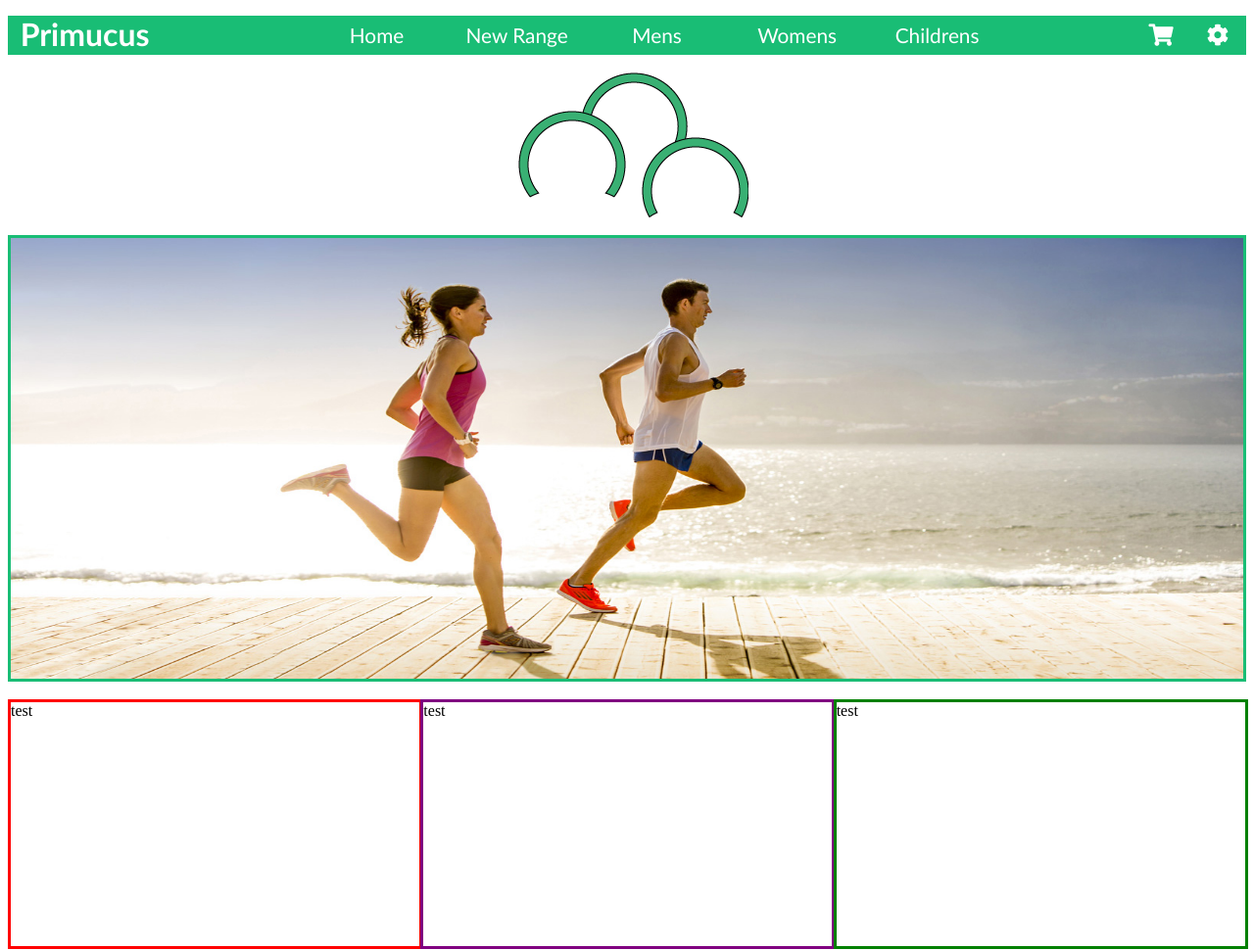
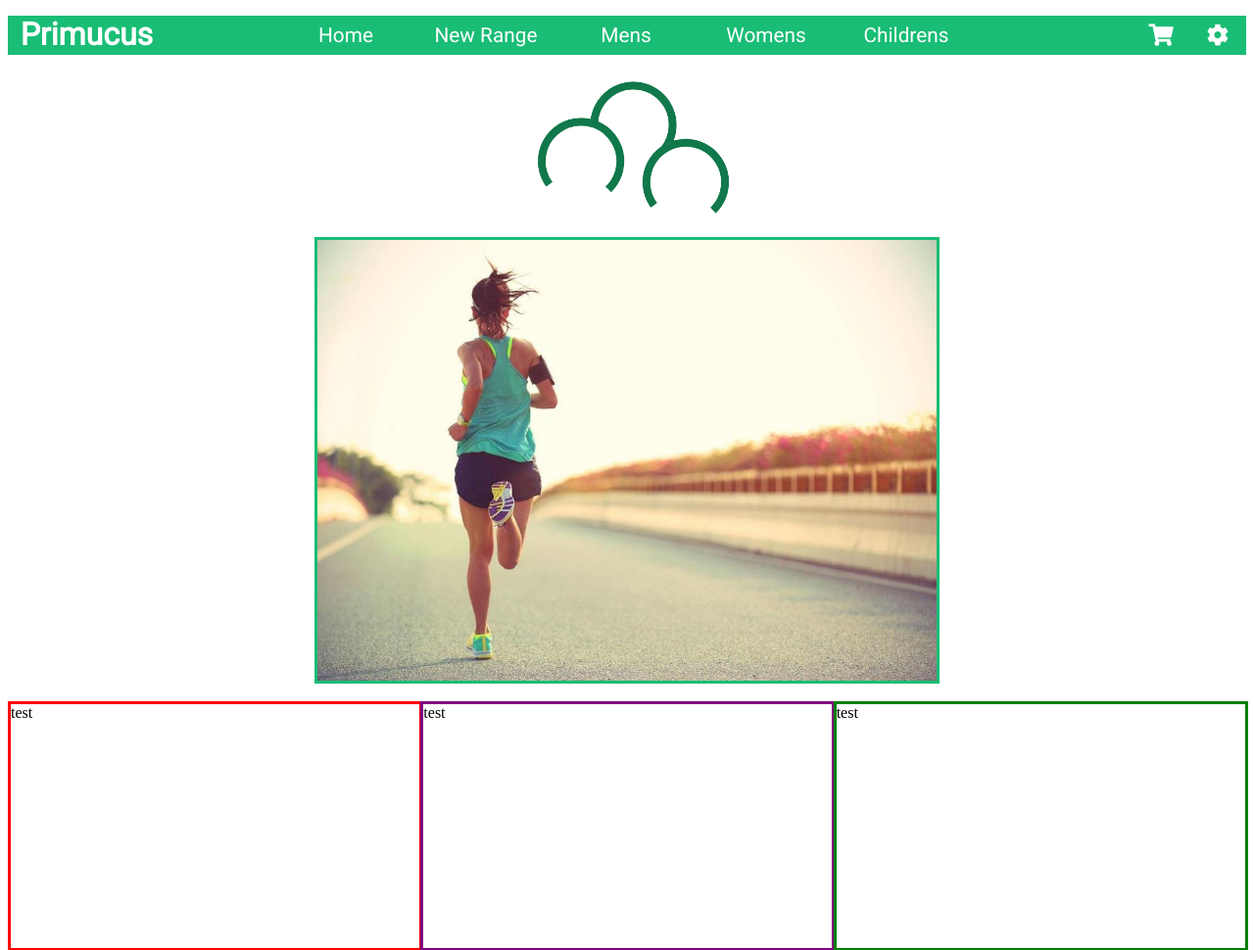
Before and after one commit to CharlesdeKerckhove/Portfolio, a PHP site: page / in a window 1280 px wide; the page is wider, and only the part inside the window is pictured. Shown: the top 970 px of that part at 98% size. Run offline with PHP 8.4, Linux system fonts and the light colour scheme; grey boxes are pictures that could not be loaded.

Commit message:
Logo Change

```diff
--- a/StyleSheet.css
+++ b/StyleSheet.css
@@ -106,7 +106,7 @@ input[type=range] {
     color: #fff;
     line-height: 38.5px;
     font-size: 2em;
-        font-family: 'Calibri', sans-serif;
+    font-family: 'Roboto', sans-serif;
 }
 #title:hover{
     color: black;
@@ -152,10 +152,10 @@ nav ul{
     list-style: none;
     width: 100%;
     text-align: center;
-    padding-left: 15%;
+    padding-left: 10%;
 }
 nav li{
-    font-family: 'Calibri', sans-serif;
+    font-family: 'Roboto', sans-serif;
     font-size: 1.3em;
     line-height: 40px;
     height: 40px;
@@ -173,16 +173,20 @@ nav a:hover{
     color: black;
     cursor: pointer;
 }
- #logo{
+
+/*Logo*/
+#canvas{
     display: block;
     margin: auto;
     width: auto;
-    height:auto;
+    height:150px;
     padding-left: 1%;
     }
 #containerSlide{
-    max-width: 100%;
+    max-width: 50%;
     height: 450px;
+    display: block;
+    margin: auto;
     border-style: solid;
     border-color: #19BD75;
 }
@@ -256,7 +260,7 @@ footer ul{
     list-style: none;
     display:block;
     float:left;
-    font-family: 'Calibri', sans-serif;
+    font-family: 'Roboto', sans-serif;
     width: 25%;
 }
 footer a{
@@ -349,5 +353,5 @@ div.fa-youtube{
 #signature{
     float: right;
     margin-right: 1%;
-    font-family: 'Calibri', sans-serif;
+    font-family: 'Roboto', sans-serif;
 }
--- a/index.html
+++ b/index.html
@@ -5,6 +5,7 @@
 <!--link to external files-->
     <link href="StyleSheet.css" rel="stylesheet" type="text/css">
     <link rel="stylesheet" href="web-fonts-with-css/css/fontawesome-all.css">
+    <link href="https://fonts.googleapis.com/css?family=Roboto" rel="stylesheet">
     <script src="js/index.js" type="text/javascript" defer></script>
 
 <!--responsive layout-->
@@ -25,12 +26,16 @@
     </div>
 <br>
     <div>
-    <img id = "logo" src = "images/LOGO.png" alt = "logo"></div>
+    <canvas id="canvas" width="380" height="280"></canvas>
 <br>
     <div id = "containerSlide">
-        <img class = "slides" src = "images/unedited/r1.jpg">
         <img class = "slides" src = "images/unedited/r2.jpg">
         <img class = "slides" src = "images/unedited/r3.jpg">
+        <img class = "slides" src = "images/unedited/r4.jpg">
+        <img class = "slides" src = "images/unedited/r6.jpg">
+        <img class = "slides" src = "images/unedited/r7.jpg">
+        <img class = "slides" src = "images/unedited/r8.jpg">
+        <img class = "slides" src = "images/unedited/r9.jpg">
     </div>
     <br>
     <div id = "containerArt">
--- a/js/index.js
+++ b/js/index.js
@@ -1,3 +1,65 @@
+//Logo
+var canvas = document.getElementById('canvas');
+var ctx = canvas.getContext('2d');
+var x = 190;
+var y = 100;
+var radius = 75;
+var currentEndAngle = 0.8;
+var currentStartAngle = 0.8;
+var start1 = setInterval(draw, 15);
+var counter = 0;
+var counterClockwise = false;
+
+
+function draw() {
+
+	if (counter >= 120) {
+
+    } else {
+
+	var startAngle = currentStartAngle * Math.PI;
+	var startAngle2 = (currentStartAngle * Math.PI)+0.7;
+	var endAngle = (currentEndAngle) * Math.PI;
+	var endAngle2 = ((currentEndAngle) * Math.PI)+0.7;
+
+	currentEndAngle = currentEndAngle + 0.01;
+
+
+	ctx.clearRect(0, 0, canvas.width, canvas.height);
+
+		//Bottom
+		drawLogo(startAngle, 0.8);
+		// gray
+		drawArc(startAngle2, endAngle2);
+}
+
+counter++;
+}
+
+function drawArc(startAngle2, endAngle2){
+	ctx.beginPath();
+    ctx.arc(x, y, radius, startAngle2, endAngle2);
+    ctx.lineWidth = 15;
+    ctx.strokeStyle = "#10784A";
+    ctx.stroke();
+}
+
+function drawLogo(startAngle, endAngle){
+    ctx.beginPath();
+    ctx.arc(x+100, y+109, radius, startAngle, endAngle);
+    ctx.lineWidth = 15;
+    ctx.strokeStyle = "#10784A";
+    ctx.stroke();
+
+    ctx.beginPath();
+    ctx.arc(x-100, y+69, radius, startAngle, endAngle);
+    ctx.lineWidth = 15;
+    ctx.strokeStyle = "#10784A";
+    ctx.stroke();
+}
+
+
+
 //Slideshow
 var slide = 0;
 loop();
```
Lines whose indentation alone changed are shown as unchanged.
